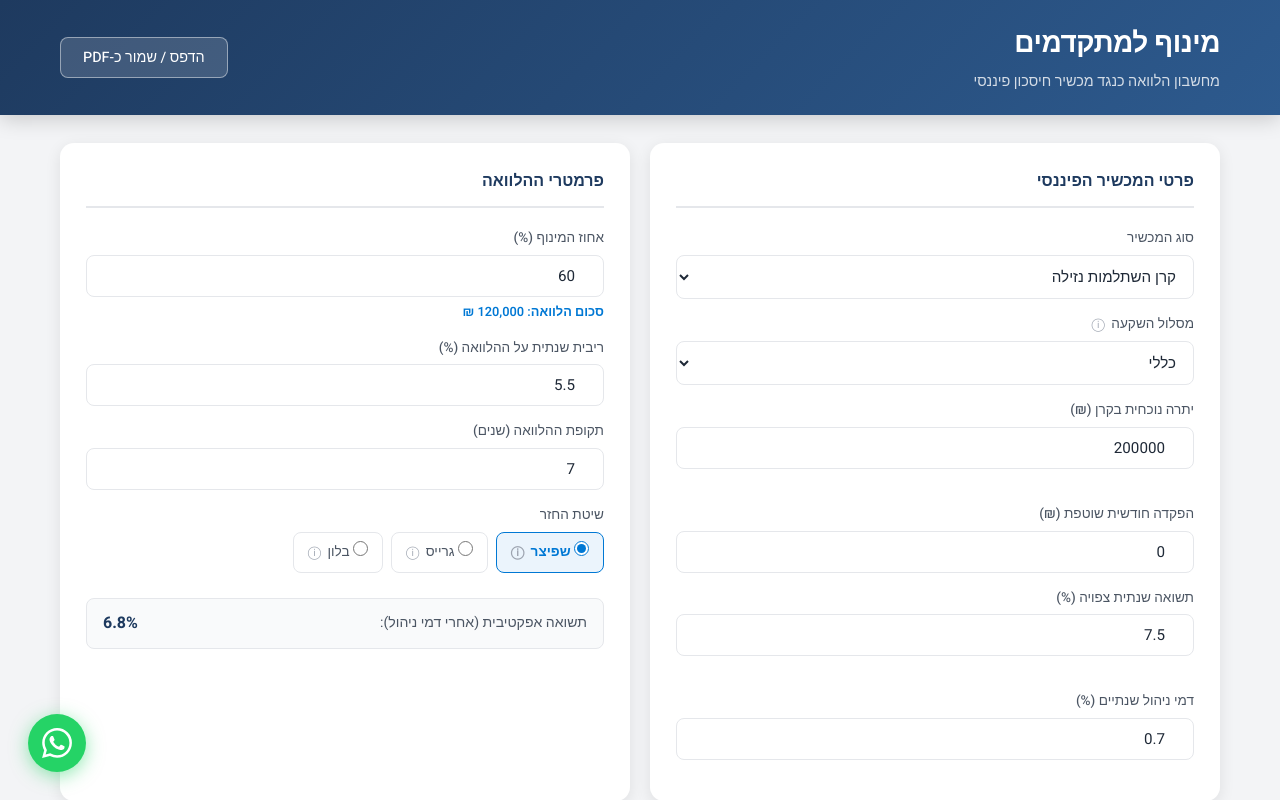
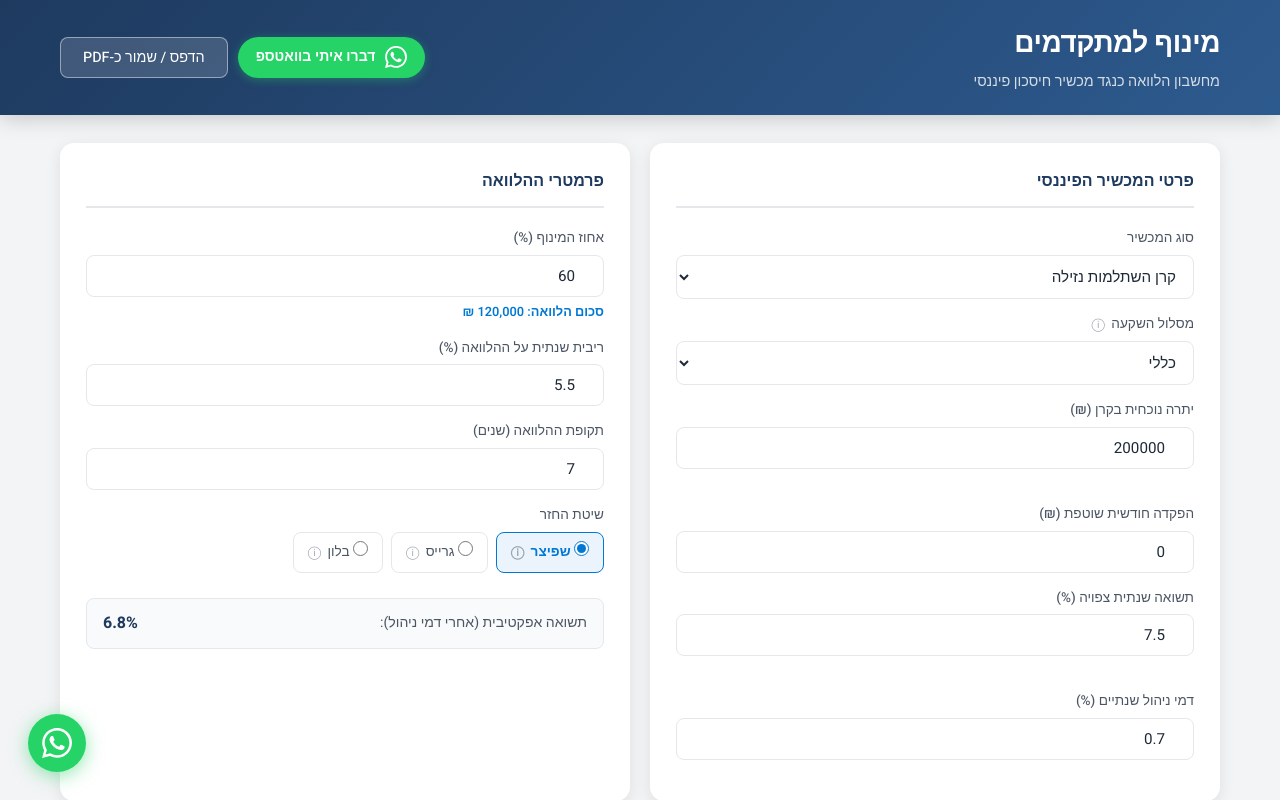
Before and after one commit to mico87878/minuf-lametakdmim, a plain HTML site: page index.html in a window 1280 px wide. Shown: the top 800 px of the page. Drawn offline with nearby package versions, Linux system fonts and the light colour scheme.

Commit message:
כפתור וואטספ בהדר

```diff
--- a/index.html
+++ b/index.html
@@ -17,7 +17,17 @@
       <h1>מינוף למתקדמים</h1>
       <p class="subtitle">מחשבון הלוואה כנגד מכשיר חיסכון פיננסי</p>
     </div>
-    <button class="btn-print no-print" onclick="window.print()">הדפס / שמור כ-PDF</button>
+    <div class="header-actions no-print">
+      <a class="whatsapp-btn whatsapp-btn-sm"
+         href="https://wa.me/972544297371?text=שלום%2C+ראיתי+את+מחשבון+המינוף+ואשמח+להתייעץ+לגבי+המצב+האישי+שלי"
+         target="_blank" rel="noopener">
+        <svg class="whatsapp-icon" viewBox="0 0 24 24" fill="currentColor" xmlns="http://www.w3.org/2000/svg">
+          <path d="M17.472 14.382c-.297-.149-1.758-.867-2.03-.967-.273-.099-.471-.148-.67.15-.197.297-.767.966-.94 1.164-.173.199-.347.223-.644.075-.297-.15-1.255-.463-2.39-1.475-.883-.788-1.48-1.761-1.653-2.059-.173-.297-.018-.458.13-.606.134-.133.298-.347.446-.52.149-.174.198-.298.298-.497.099-.198.05-.371-.025-.52-.075-.149-.669-1.612-.916-2.207-.242-.579-.487-.5-.669-.51-.173-.008-.371-.01-.57-.01-.198 0-.52.074-.792.372-.272.297-1.04 1.016-1.04 2.479 0 1.462 1.065 2.875 1.213 3.074.149.198 2.096 3.2 5.077 4.487.709.306 1.262.489 1.694.625.712.227 1.36.195 1.871.118.571-.085 1.758-.719 2.006-1.413.248-.694.248-1.289.173-1.413-.074-.124-.272-.198-.57-.347m-5.421 7.403h-.004a9.87 9.87 0 01-5.031-1.378l-.361-.214-3.741.982.998-3.648-.235-.374a9.86 9.86 0 01-1.51-5.26c.001-5.45 4.436-9.884 9.888-9.884 2.64 0 5.122 1.03 6.988 2.898a9.825 9.825 0 012.893 6.994c-.003 5.45-4.437 9.884-9.885 9.884m8.413-18.297A11.815 11.815 0 0012.05 0C5.495 0 .16 5.335.157 11.892c0 2.096.547 4.142 1.588 5.945L.057 24l6.305-1.654a11.882 11.882 0 005.683 1.448h.005c6.554 0 11.89-5.335 11.893-11.893a11.821 11.821 0 00-3.48-8.413z"/>
+        </svg>
+        דברו איתי בוואטספ
+      </a>
+      <button class="btn-print" onclick="window.print()">הדפס / שמור כ-PDF</button>
+    </div>
   </div>
 </header>
 
--- a/styles.css
+++ b/styles.css
@@ -563,6 +563,19 @@
   box-shadow: 0 6px 20px rgba(37,211,102,0.5);
 }
 
+.whatsapp-btn-sm {
+  font-size: 0.88rem;
+  padding: 9px 18px;
+  box-shadow: 0 2px 10px rgba(37,211,102,0.35);
+}
+
+.header-actions {
+  display: flex;
+  align-items: center;
+  gap: 10px;
+  flex-wrap: wrap;
+}
+
 .whatsapp-icon {
   width: 22px;
   height: 22px;
```
